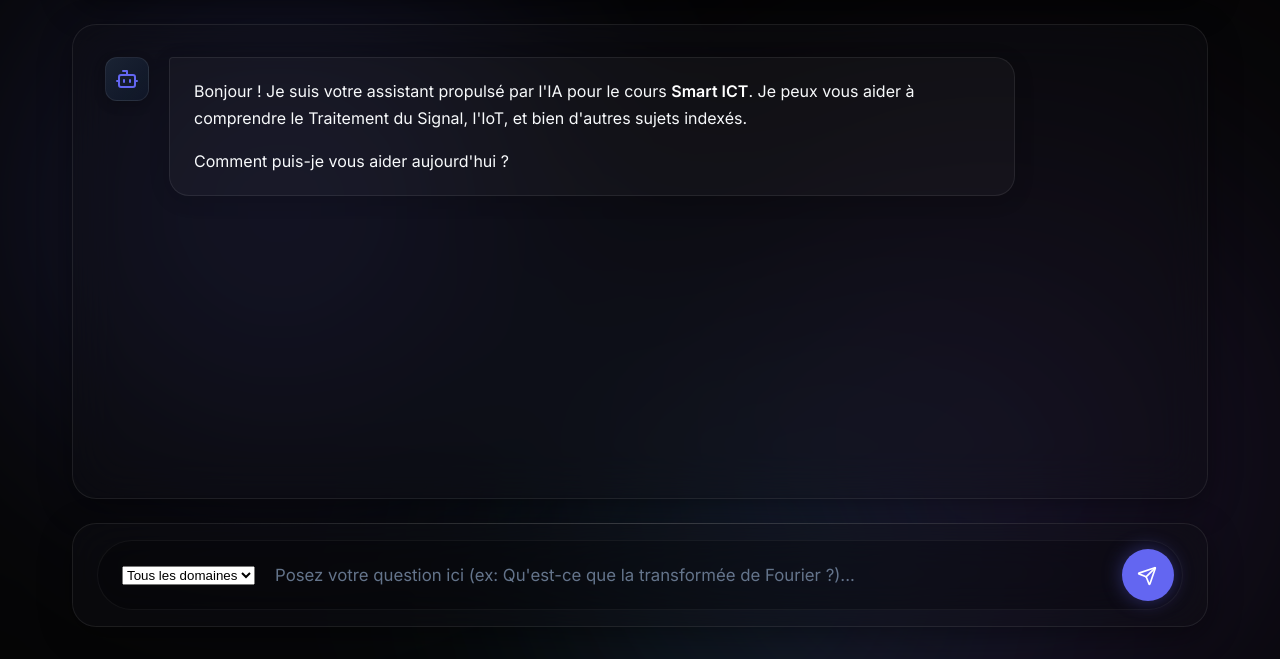
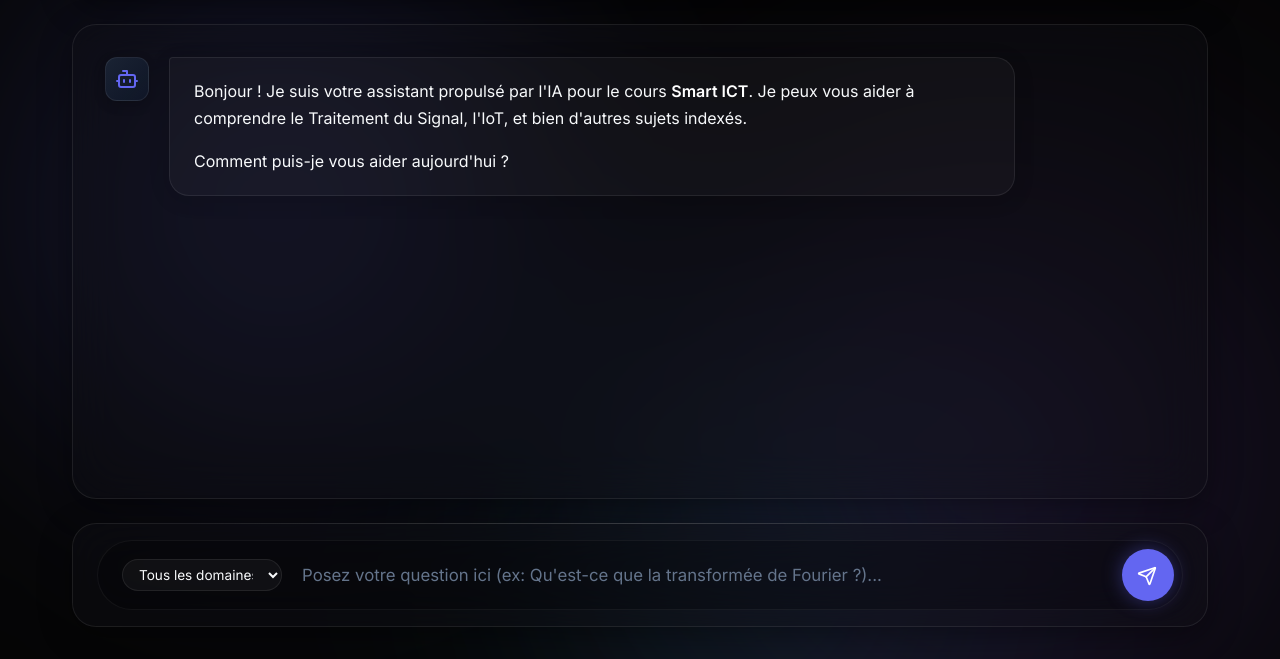
Before and after one commit to selmasaih/ragsmartict, a website built with Vite: page frontend/index.html in a window 1280 px wide. Shown: the part 141-800 px from the top of the page. Built offline with nearby package versions, Linux system fonts and the light colour scheme; no server answers; files whose address does not match are found by name.

Commit message:
style(ui): add topic select styling

```diff
--- a/frontend/src/style.css
+++ b/frontend/src/style.css
@@ -360,6 +360,24 @@ body {
 
 #question-input::placeholder { color: #64748b; }
 
+#question-input:disabled { opacity: 0.5; }
+
+#topic-select {
+  background: rgba(255,255,255,0.04);
+  border: 1px solid rgba(255,255,255,0.08);
+  color: var(--text-main);
+  font-family: inherit;
+  font-size: 0.85rem;
+  border-radius: 1.5rem;
+  padding: 0.4rem 0.75rem;
+  outline: none;
+  cursor: pointer;
+  max-width: 160px;
+}
+
+#topic-select:focus { border-color: rgba(99, 102, 241, 0.5); }
+#topic-select option { background: #0f172a; color: var(--text-main); }
+
 #send-button {
   background: var(--primary);
   color: white;
```
